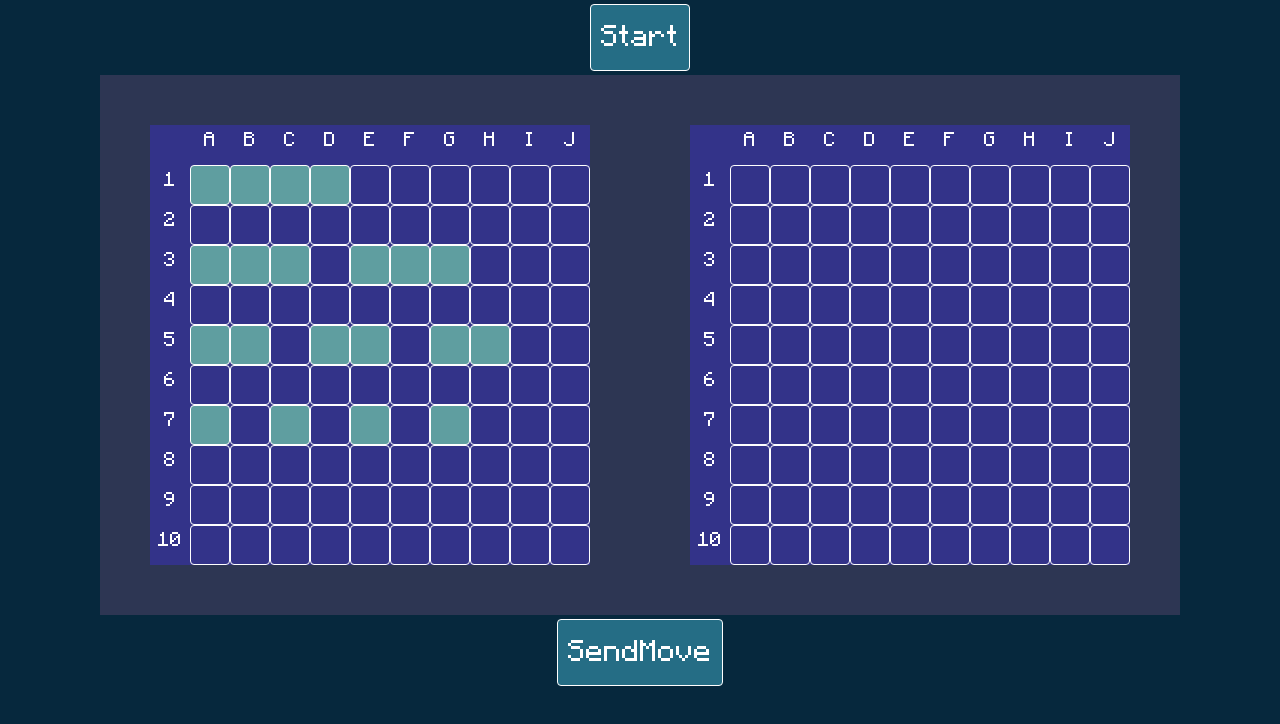
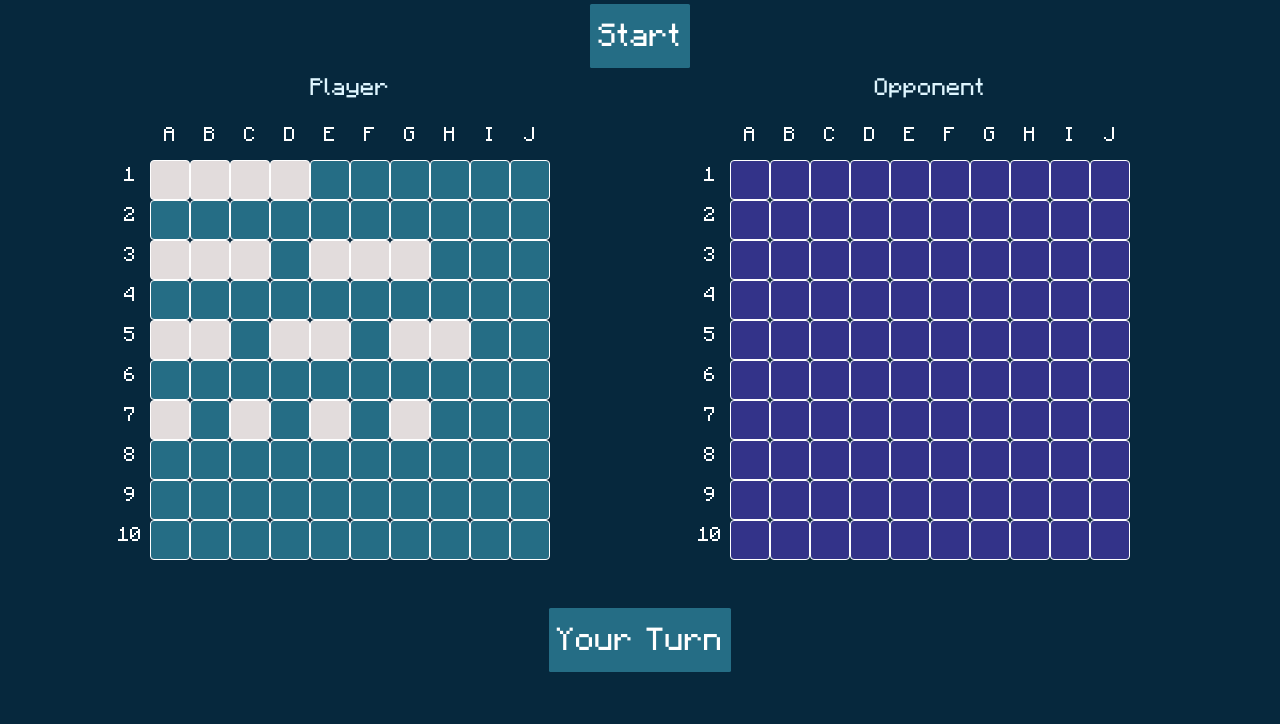
Before and after one commit to Stateczki/statki-online, a React (Create React App) app in the folder statki-online-frontend/: page /game in a window 1280 px wide. Shown: the top 724 px of the page. Built offline with nearby package versions, Linux system fonts and the light colour scheme.

Commit message:
game board style fixes

```diff
--- a/statki-online-frontend/src/components/gameScreen.tsx
+++ b/statki-online-frontend/src/components/gameScreen.tsx
@@ -135,6 +135,7 @@ export default function GameScreen() {
             <div className="field-h">H</div>
             <div className="field-h">I</div>
             <div className="field-h">J</div>
+            <div className="field-h"></div>
             {array.map((colEl) => {
                     return <>
                         <div className="field-h" key={"0_"+iterator}>{colEl}</div>
@@ -146,13 +147,17 @@ export default function GameScreen() {
                                     return <div className={field} key={colEl+"_"+rowEl} id={""+iterator++} onDrop = {drop} onDragOver={allowDrop}></div>
                             }
                             else if (player === "enemy") {
-                                return <div className={field} key={colEl+"_"+rowEl} id={""+iterator++} onClick={shootEnemyShip}></div>
+                                return <div className={field+"-enemy"} key={colEl+"_"+rowEl} id={""+iterator++} onClick={shootEnemyShip}></div>
                             }
 
                         })}
+                        <div className="field-h"></div>
                     </>
                 }
             )}
+            {array.map(() => {
+                return <div className="field-h"></div>
+            })}
             </>
     }
 
@@ -255,16 +260,22 @@ export default function GameScreen() {
                     <button className="action-button" onClick={readCheckSend} type="submit">Start</button>
             </header>}
             <main id="boards">
-                <div id="user-board">
-                    {board("player")}
+                <div>
+                    <p className="text-center text-2xl">Player</p>
+                    <div id="user-board">
+                        {board("player")}
+                    </div>
                 </div>
-                <div id="computer-board">
-                    {board("enemy")}
+                <div>
+                    <p className="text-center text-2xl">Opponent</p>
+                    <div id="computer-board">
+                        {board("enemy")}
+                    </div>
                 </div>
             </main>
             {!gameStarted && playersTurn &&
-            <footer className="text-center m-1">
-                    <button className="action-button" type="submit">SendMove</button>
+            <footer className="text-center">
+                    <button className="action-button" type="submit" disabled>Your Turn</button>
             </footer> }
 
         </div>
--- a/statki-online-frontend/src/index.css
+++ b/statki-online-frontend/src/index.css
@@ -969,6 +969,11 @@ select {
   text-align: center;
 }
 
+.text-2xl {
+  font-size: 1.5rem;
+  line-height: 2rem;
+}
+
 .text-3xl {
   font-size: 1.875rem;
   line-height: 2.25rem;
@@ -987,11 +992,6 @@ select {
 .text-xl {
   font-size: 1.25rem;
   line-height: 1.75rem;
-}
-
-.text-2xl {
-  font-size: 1.5rem;
-  line-height: 2rem;
 }
 
 .font-bold {
@@ -1088,8 +1088,8 @@ button[type=submit]{
 }
 
 button[type=button]{
-  box-shadow: inset 0 0 1px #000000;
-  background-color: #062337;
+  box-shadow: inset 0 0 1px black;
+  background-color: var(--background);
 }
 
 button[type=submit]:hover, button[type=button]:hover {
@@ -1106,60 +1106,86 @@ button[type=submit]:hover, button[type=button]:hover {
 }
 
 .action-button {
-  font-size: 30px;
-  padding: 10px;
-  border-radius: 4px;
-  border: 1px solid white;
-  background-color: rgb(51, 51, 137);
+  font-size: 2rem;
+  padding: 0.5rem;
+  border-radius: 0.1rem;
   color: white;
 }
 
 #boards {
-  margin: auto;
-  width: 1080px;
-  height: 540px;
+  margin:auto;
+  margin-bottom: 1rem;
+  width: 1160px;
+  height: 520px;
   display: flex;
   flex-wrap: wrap;
-  background-color: rgb(45, 54, 83);
+  background-color: var(--background);
 }
 
 #user-board {
   margin: 50px;
-  width: 440px;
-  height: 440px;
+  margin-top: 1rem;
+  width: 480px;
+  height: 480px;
   display: flex;
   flex-wrap: wrap;
-  background-color: rgb(51, 51, 137);
+  background-color: var(--background);
 }
 
 #computer-board {
   margin: 50px;
-  width: 440px;
-  height: 440px;
+  margin-top: 1rem;
+  width: 480px;
+  height: 480px;
   display: flex;
   flex-wrap: wrap;
-  background-color: rgb(51, 51, 137);
 }
 
 .field {
+  background-color: var(--complementary);
   border-radius: 4px;
   text-align: center;
   width: 2.5rem;
   border: 1px solid white;
 }
 
+.field-enemy {
+  background-color: rgb(51, 51, 137);
+  border-radius: 4px;
+  text-align: center;
+  width: 2.5rem;
+  border: 1px solid white;
+}
+
+.field-miss {
+  border-radius: 4px;
+  background-color: rgb(165, 5, 5);
+  text-align: center;
+  width: 2.5rem;
+  border: 1px solid white;
+}
+
+.field-hit {
+  border-radius: 4px;
+  background-color: rgb(5, 165, 5);
+  text-align: center;
+  width: 2.5rem;
+  border: 1px solid white;
+}
+
 .field-h {
+  min-height: 2.5rem;
+  min-width: 2.5rem;
   text-align: center;
   font-size: 1.25rem;
   color: white;
-  width: 2.5rem;
 }
 
 .ship {
   border-radius: 4px;
   text-align: center;
   width: 2.5rem;
-  background-color: cadetblue;
+  background-color: rgb(226, 220, 220);
   border: 1px solid white;
 }
 
--- a/statki-online-frontend/styles/input.css
+++ b/statki-online-frontend/styles/input.css
@@ -36,8 +36,8 @@ button[type=submit]{
   background-color: var(--complementary);
 }
 button[type=button]{
-  box-shadow: inset 0 0 1px #000000;
-  background-color: #062337;
+  box-shadow: inset 0 0 1px black;
+  background-color: var(--background);
 }
 button[type=submit]:hover, button[type=button]:hover {
   background-color: var(--secondary);
@@ -51,59 +51,82 @@ button[type=submit]:hover, button[type=button]:hover {
 }
 
 .action-button {
-  font-size: 30px;
-  padding: 10px;
-  border-radius: 4px;
-  border: 1px solid white;
-  background-color: rgb(51, 51, 137);
+  font-size: 2rem;
+  padding: 0.5rem;
+  border-radius: 0.1rem;
   color: white;
 }
 
 #boards {
-  margin: auto;
-  width: 1080px;
-  height: 540px;
+  margin:auto;
+  margin-bottom: 1rem;
+  width: 1160px;
+  height: 520px;
   display: flex;
   flex-wrap: wrap;
-  background-color: rgb(45, 54, 83);
+  background-color: var(--background);
 }
 
 #user-board {
   margin: 50px;
-  width: 440px;
-  height: 440px;
+  margin-top: 1rem;
+  width: 480px;
+  height: 480px;
   display: flex;
   flex-wrap: wrap;
-  background-color: rgb(51, 51, 137);
+  background-color: var(--background);
 }
 
 #computer-board {
   margin: 50px;
-  width: 440px;
-  height: 440px;
+  margin-top: 1rem;
+  width: 480px;
+  height: 480px;
   display: flex;
   flex-wrap: wrap;
-  background-color: rgb(51, 51, 137);
 }
 
 .field {
+  background-color: var(--complementary);
   border-radius: 4px;
   text-align: center;
   width: 2.5rem;
   border: 1px solid white;
 }
+.field-enemy {
+  background-color: rgb(51, 51, 137);
+  border-radius: 4px;
+  text-align: center;
+  width: 2.5rem;
+  border: 1px solid white;
+}
+.field-miss {
+    border-radius: 4px;
+    background-color: rgb(165, 5, 5);
+    text-align: center;
+    width: 2.5rem;
+    border: 1px solid white;
+}
+.field-hit {
+    border-radius: 4px;
+    background-color: rgb(5, 165, 5);
+    text-align: center;
+    width: 2.5rem;
+    border: 1px solid white;
+}
 
 .field-h {
+  min-height: 2.5rem;
+  min-width: 2.5rem;
   text-align: center;
   font-size: 1.25rem;
   color: white;
-  width: 2.5rem;
 }
 
 .ship {
   border-radius: 4px;
   text-align: center;
   width: 2.5rem;
-  background-color: cadetblue;
+  background-color: rgb(226, 220, 220);
   border: 1px solid white;
 }
```
